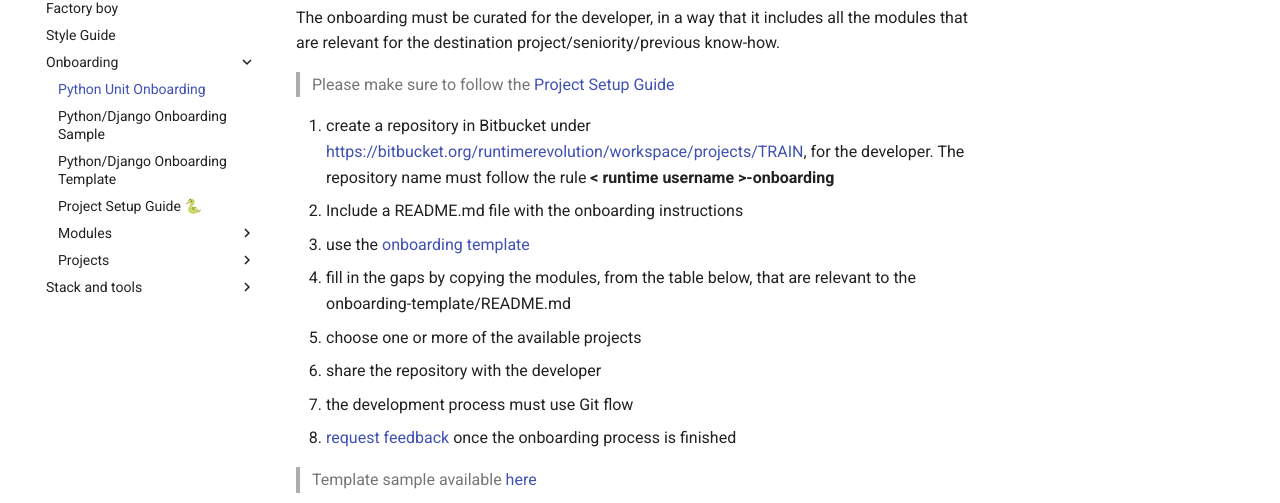
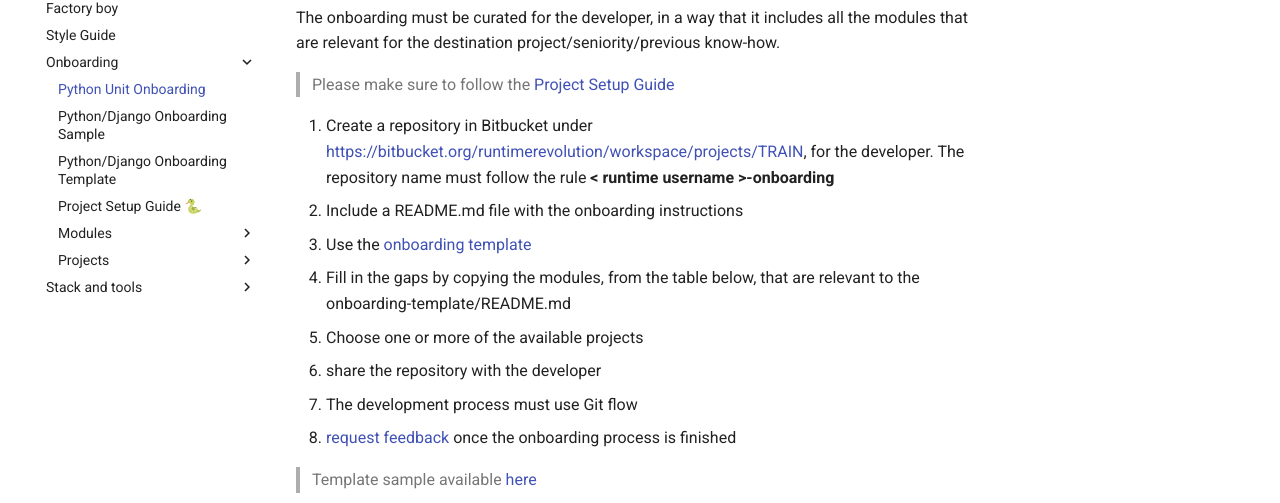
Before and after one commit to runtimerevolution/python-knowledge-base, an MkDocs documentation site: the page built from docs/onboarding/index.md, in a window 1280 px wide and 900 px high. Shown: the part 175-678 px from the top of the window. Built offline with MkDocs 1.6.1 and Material for MkDocs 9.7.7, drawn with Linux system fonts in a browser that asks for light colours.

```diff
--- a/docs/onboarding/index.md
+++ b/docs/onboarding/index.md
@@ -5,14 +5,14 @@ are relevant for the destination project/seniority/previous know-how.
 
 > Please make sure to follow the [Project Setup Guide](project-setup-guide.md)
 
-1. create a repository in Bitbucket under <https://bitbucket.org/runtimerevolution/workspace/projects/TRAIN>,
+1. Create a repository in Bitbucket under <https://bitbucket.org/runtimerevolution/workspace/projects/TRAIN>,
 for the developer. The repository name must follow the rule __< runtime username >-onboarding__
 2. Include a README.md file with the onboarding instructions
-   1. use the [onboarding template](onboarding-template.md)
-   2. fill in the gaps by copying the modules, from the table below, that are relevant to the onboarding-template/README.md
-   3. choose one or more of the available projects
+   1. Use the [onboarding template](onboarding-template.md)
+   2. Fill in the gaps by copying the modules, from the table below, that are relevant to the onboarding-template/README.md
+   3. Choose one or more of the available projects
 3. share the repository with the developer
-4. the development process must use Git flow
+4. The development process must use Git flow
 5. [request feedback](https://forms.gle/1uqg4BEbu6fprPan7) once the onboarding process is finished
 
 > Template sample available [here](onboarding-sample.md)
```
